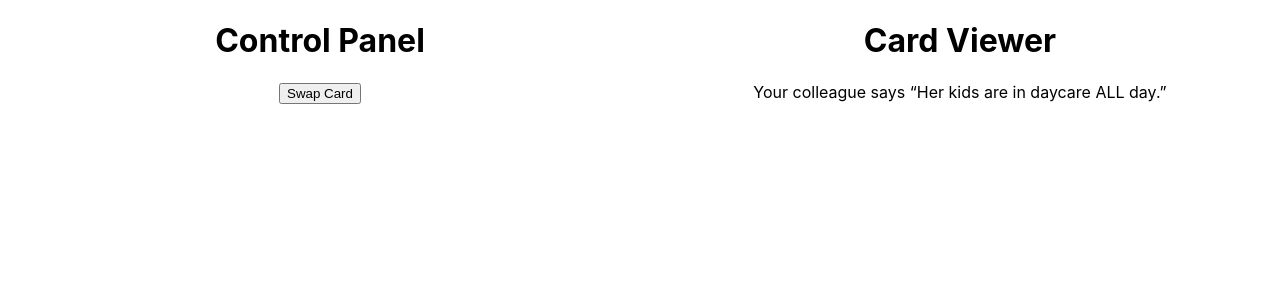
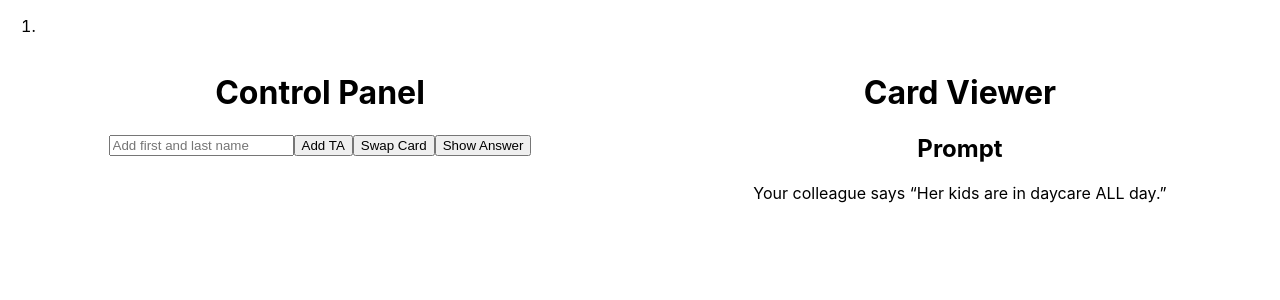
Before and after one commit to amanikiruga/ta-trainer, a React (Create React App) app: page / in a window 1280 px wide. Shown: the top 300 px of the page. Built offline with nearby package versions, Linux system fonts and the light colour scheme.

Commit message:
Added TA order list

```diff
--- a/src/App.tsx
+++ b/src/App.tsx
@@ -1,24 +1,41 @@
-import React, { useState } from 'react';
-import logo from './logo.svg';
-import CARDS from './assets/cards.json'
-import {ControlPanel} from './components/ControlPanel'
-import {CardViewer} from './components/CardViewer'
-import './App.css';
-import { Card } from './interfaces/card';
-function App() : JSX.Element {
+import React, { useState } from "react";
+import logo from "./logo.svg";
+import CARDS from "./assets/cards.json";
+import { ControlPanel } from "./components/ControlPanel";
+import { CardViewer } from "./components/CardViewer";
+import "./App.css";
+import { Card } from "./interfaces/card";
+import { TAList } from "./components/TAList";
+function App(): JSX.Element {
     const getRandomCardIndex = () => {
         return Math.floor(Math.random() * CARDS.length);
-
-  }
+    };
     const randIndex = getRandomCardIndex();
     const [currentCardId, setCurrentCardId] = useState<number>(randIndex);
+    const [isRevealAnswer, setIsRevealAnswer] = useState<boolean>(false);
+    const [TAEntries, setTAEntries] = useState<string[]>([""]);
+    const addTAEntry = (entry: string) => {
+        const newTAEntries = TAEntries.concat(entry);
+        setTAEntries(newTAEntries);
+    };
     return (
         <div className="App">
+            <TAList className={""} TAEntries={TAEntries}></TAList>
             <div className="row">
-        <ControlPanel className={"row-item"} btnOnClick = {setCurrentCardId} randomCardIndexGenerator = {getRandomCardIndex}/>
-        <CardViewer  className={"row-item"} activeCardIndex = {currentCardId}/>
+                <ControlPanel
+                    className={"row-item"}
+                    promptBtnOnClick={setCurrentCardId}
+                    answerBtnOnClick={setIsRevealAnswer}
+                    isRevealAnswer={isRevealAnswer}
+                    addTAEntry={addTAEntry}
+                    randomCardIndexGenerator={getRandomCardIndex}
+                />
+                <CardViewer
+                    className={"row-item"}
+                    activeCardIndex={currentCardId}
+                    isRevealAnswer={isRevealAnswer}
+                />
             </div>
-
         </div>
     );
 }
--- a/src/components/CardViewer.tsx
+++ b/src/components/CardViewer.tsx
@@ -1,15 +1,23 @@
 
 import CARDS from "../assets/cards.json"
+type CardViewerProps = {
+    className: string,
+    isRevealAnswer: boolean,
+    activeCardIndex: number
 
+}
 //TODO: Remove type: any
-export function CardViewer(props : {className: string, activeCardIndex: number}) : JSX.Element {
+export function CardViewer(props : CardViewerProps) : JSX.Element {
 
 
 
     return (
         <div className={props.className}>
             <h1>Card Viewer</h1>
-            {CARDS[props.activeCardIndex]?.prompt}
+            <h2>Prompt</h2>
+            <p> {CARDS[props.activeCardIndex]?.prompt} </p>
+            <h2>{props.isRevealAnswer && "Answer"}</h2>
+            <p> { props.isRevealAnswer && CARDS[props.activeCardIndex]?.answer}</p>
         </div>
     )
 }
--- a/src/components/ControlPanel.tsx
+++ b/src/components/ControlPanel.tsx
@@ -1,8 +1,44 @@
-export const ControlPanel = (props : {className: string, btnOnClick: (value: number) => void, randomCardIndexGenerator: () => number}) : JSX.Element => {
+import { useState } from "react";
+
+type ControlPanelProps = {
+    className: string;
+    promptBtnOnClick: (value: number) => void;
+    answerBtnOnClick: (value: boolean) => void;
+    isRevealAnswer: boolean;
+    addTAEntry: (value: string) => void;
+    randomCardIndexGenerator: () => number;
+};
+
+export const ControlPanel = (props: ControlPanelProps): JSX.Element => {
+    const [addTAInputBox, setAddTAInputBox] = useState<string>("");
+
     return (
         <div className={props.className}>
             <h1>Control Panel </h1>
-            <button onClick= {() => props.btnOnClick(props.randomCardIndexGenerator())}> Swap Card</button>
+
+            <input
+                id="addTABox"
+                value={addTAInputBox}
+                onInput={(ev) =>
+                    setAddTAInputBox((ev.target as HTMLTextAreaElement).value)
+                }
+                placeholder="Add first and last name"
+            ></input>
+            <button onClick={() => props.addTAEntry(addTAInputBox)}>
+                Add TA
+            </button>
+            <button
+                onClick={() =>
+                    props.promptBtnOnClick(props.randomCardIndexGenerator())
+                }
+            >
+                Swap Card
+            </button>
+            <button
+                onClick={() => props.answerBtnOnClick(!props.isRevealAnswer)}
+            >
+                Show Answer
+            </button>
         </div>
-    )
-}
+    );
+};
--- /dev/null
+++ b/src/components/TAList.tsx
@@ -0,0 +1,15 @@
+type TAListProps = {
+    className: string;
+    TAEntries: string[];
+};
+
+export const TAList = (props: TAListProps): JSX.Element => {
+    let TAEntriesToShow = (
+        <ol>
+            {props.TAEntries.map((entry) => {
+                return <li> {entry} </li>;
+            })}
+        </ol>
+    );
+    return <div className={props.className}>{TAEntriesToShow}</div>;
+};
```
Lines whose indentation alone changed are shown as unchanged.
